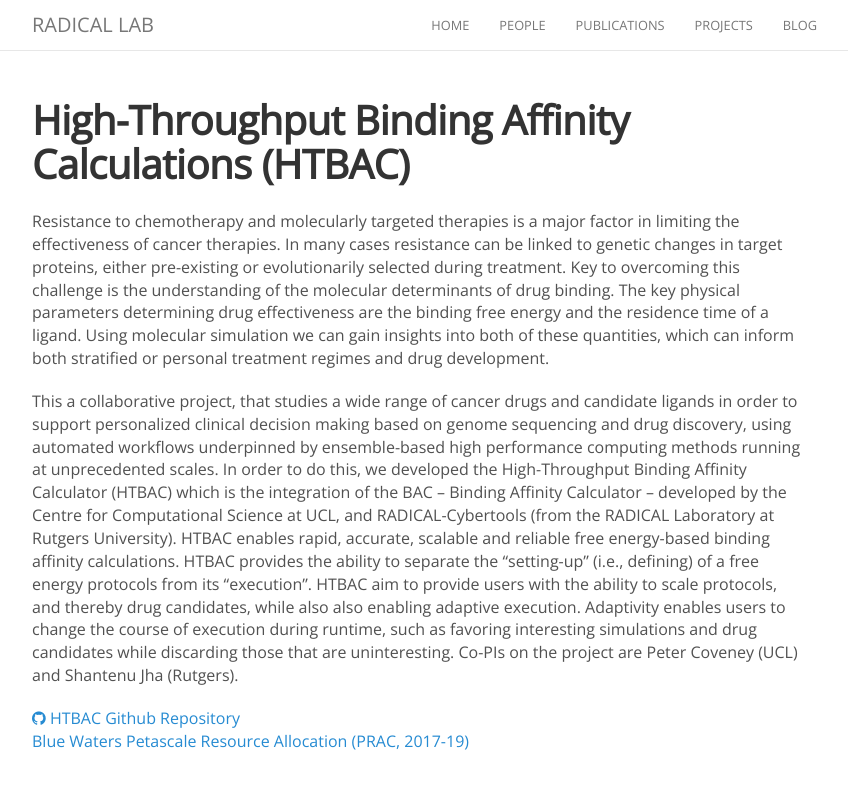
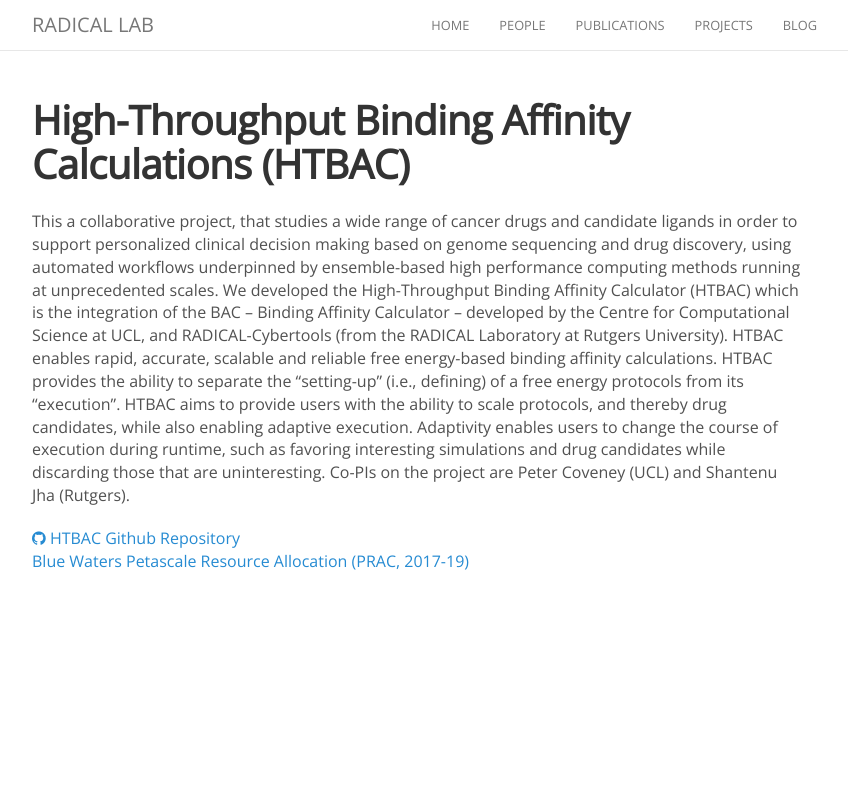
Before and after one commit to seymaguleryuz/radical-group.github.io, a Jekyll site: the page built from _projects/htbac.md, in a window 1280 px wide. Shown: the top 789 px of the page, without its empty margins (223-1071 px from the left). Built offline with Jekyll 4.4.1, drawn with Linux system fonts in a browser that asks for light colours; nearby versions of some CDN libraries.

Commit message:
reduced txt to single para

```diff
--- a/_projects/htbac.md
+++ b/_projects/htbac.md
@@ -4,10 +4,10 @@
 permalink: /projects/htbac
 abstract: HTBAC enables rapid, accurate, scalable and reliable free energy-based binding affinity calculations.
 ---
-
-Resistance to chemotherapy and molecularly targeted therapies is a major factor in limiting the effectiveness of cancer therapies. In many cases resistance can be linked to genetic changes in target proteins, either pre-existing or evolutionarily selected during treatment. Key to overcoming this challenge is the understanding of the molecular determinants of drug binding. The key physical parameters determining drug effectiveness are the binding free energy and the residence time of a ligand. Using molecular simulation we can gain insights into both of these quantities, which can inform both stratified or personal treatment regimes and drug development.
-
-This a collaborative project, that studies a wide range of cancer drugs and candidate ligands in order to support personalized clinical decision making based on genome sequencing and drug discovery, using automated workflows underpinned by ensemble-based high performance computing methods running at unprecedented scales. In order to do this, we developed the High-Throughput Binding Affinity Calculator (HTBAC) which is the integration of the BAC -- Binding Affinity Calculator -- developed by the Centre for Computational Science at UCL, and RADICAL-Cybertools (from the RADICAL Laboratory at Rutgers University). HTBAC enables rapid, accurate, scalable and reliable free energy-based binding affinity calculations. HTBAC provides the ability to separate the "setting-up" (i.e., defining) of a free energy protocols from its "execution". HTBAC aim to provide users with the ability to scale protocols, and thereby drug candidates, while also also enabling adaptive execution. Adaptivity enables users to change the course of execution during runtime, such as favoring interesting simulations and drug candidates while discarding those that are uninteresting. Co-PIs on the project are Peter Coveney (UCL) and Shantenu Jha (Rutgers).
+<!--
+Resistance to chemotherapy targeted therapies is a major factor in limiting the effectiveness of cancer therapies. In many cases resistance can be linked to genetic changes in target proteins, either pre-existing or evolutionarily selected during treatment. Key to overcoming this challenge is the understanding of the molecular determinants of drug binding. The key physical parameters determining drug effectiveness are the binding free energy and the residence time of a ligand. Using molecular simulation we can gain insights into both of these quantities, which can inform both stratified or personal treatment regimes and drug development.
+ -->
+This a collaborative project, that studies a wide range of cancer drugs and candidate ligands in order to support personalized clinical decision making based on genome sequencing and drug discovery, using automated workflows underpinned by ensemble-based high performance computing methods running at unprecedented scales. We developed the High-Throughput Binding Affinity Calculator (HTBAC) which is the integration of the BAC -- Binding Affinity Calculator -- developed by the Centre for Computational Science at UCL, and RADICAL-Cybertools (from the RADICAL Laboratory at Rutgers University). HTBAC enables rapid, accurate, scalable and reliable free energy-based binding affinity calculations. HTBAC provides the ability to separate the "setting-up" (i.e., defining) of a free energy protocols from its "execution". HTBAC aims to provide users with the ability to scale protocols, and thereby drug candidates, while also enabling adaptive execution. Adaptivity enables users to change the course of execution during runtime, such as favoring interesting simulations and drug candidates while discarding those that are uninteresting. Co-PIs on the project are Peter Coveney (UCL) and Shantenu Jha (Rutgers).
 
 <a href="https://github.com/radical-cybertools/htbac"><i class="fa fa-github"></i> HTBAC Github Repository</a><br>
 <a href="https://www.nsf.gov/pubs/2017/nsf17542/nsf17542.htm"><i class="fa fa-nsf"></i>Blue Waters Petascale Resource Allocation (PRAC, 2017-19)</a><br>
```
